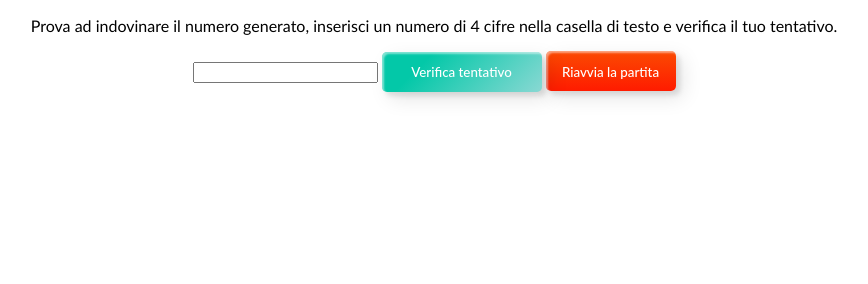
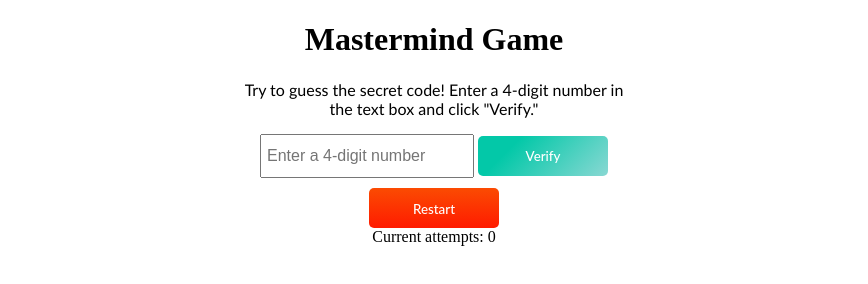
Before and after one commit to Fabio-Mignone/MASTERMIND, a plain HTML site: page Mignone_Mastermind/Index.html in a window 1280 px wide. Shown: the whole page, without its empty margins (206-1074 px from the left). Drawn offline with nearby package versions, Linux system fonts and the light colour scheme.

Commit message:
Rework and translation
complete rework of the code keeping the core functions of the Mastermind game, all texts translated into English.

```diff
--- a/Mignone_Mastermind/Index.html
+++ b/Mignone_Mastermind/Index.html
@@ -1,31 +1,22 @@
 <!DOCTYPE html>
-
+<html>
 <head>
-    <script src="https://ajax.googleapis.com/ajax/libs/jquery/3.5.1/jquery.min.js"></script>
+    <link href="main.css" rel="stylesheet" type="text/css">
+    <script src="https://ajax.googleapis.com/ajax/libs/jquery/3.5.1/jquery.min.js"></script> <!-- Include jQuery here -->
+</head>
+<body>
+    <div class="game-container">
+        <h1>Mastermind Game</h1>
+        <p class="description">
+            Try to guess the secret code! Enter a 4-digit number in the text box and click "Verify."
+        </p>
+        <input type="text" id="userValue" maxlength="4" placeholder="Enter a 4-digit number">
+        <button id="ver" class="btn-13" onclick="checkUserAttempt()">Verify</button>
+        <button class="btnlose" onclick="resetGame()">Restart</button>
+        <div id="tentativi" class="center"></div>
+        <div id="numtent" class="center"></div>
+        <div id="status" class="center"></div>
+    </div>
     <script src="main.js"></script>
-    <link href="main.css" rel="stylesheet" type="text/css">
-</head>
-<html>
-
-<body>
-    <section class="TentativiUtente" name="TentativiUtente">
-        <p class="txta">
-            Prova ad indovinare il numero generato, inserisci un numero di 4 cifre nella casella di testo e verifica il
-            tuo tentativo.
-        </p>
-        <input type="text" id="userValue"></input>
-        <button class="btn-13" id="ver" onclick="UserGet()">Verifica tentativo</button>
-        <button class="btnlose" onclick=" LoseORWinAndReset()">Riavvia la partita</button>
-    </section>
-    <section name="TentativiEseguiti" id="tentativi" class="centro">
-    </section>
-    <section name="numtentativi" class="centro">
-        <div id="numtent"></div>
-    </section>
-    <section name="statosection" class="centro">
-        <div id="status"></div>
-    </section>
-
 </body>
-
 </html>
--- a/Mignone_Mastermind/main.css
+++ b/Mignone_Mastermind/main.css
@@ -2,26 +2,77 @@ body {
     background-color: white;
 }
 
-.btnlose {
+.game-container {
+    text-align: center;
+    margin: auto;
+    max-width: 400px;
+}
+
+.description {
+    font-family: 'Trebuchet MS', 'Lucida Sans Unicode', 'Lucida Grande', 'Lucida Sans', Arial, sans-serif;
+}
+
+input[type="text"] {
+    width: 200px;
+    height: 30px;
+    padding: 5px;
+    font-size: 16px;
+    margin-bottom: 10px;
+}
+
+button {
     width: 130px;
     height: 40px;
     color: #fff;
     border-radius: 5px;
-    padding: 10px 25px;
+    padding: 0;
     font-family: 'Lato', sans-serif;
     font-weight: 500;
-    background: transparent;
     cursor: pointer;
     transition: all 0.3s ease;
     position: relative;
     display: inline-block;
-    box-shadow: inset 2px 2px 2px 0px rgba(255, 255, 255, .5),
-        7px 7px 20px 0px rgba(0, 0, 0, .1),
-        4px 4px 5px 0px rgba(0, 0, 0, .1);
     outline: none;
 }
 
-.btnlose {
+#ver {
+    background: linear-gradient(315deg, #89d8d3 0%, #03c8a8 74%);
+    border: none;
+}
+
+#ver:after {
+    position: absolute;
+    content: "";
+    width: 100%;
+    height: 0;
+    bottom: 0;
+    left: 0;
+    z-index: -1;
+    border-radius: 5px;
+    background: linear-gradient(315deg, #4dccc6 0%, #96e4df 74%);
+    box-shadow:
+        -7px -7px 20px 0px #fff9,
+        -4px -4px 5px 0px #fff9,
+        7px 7px 20px 0px #0002,
+        4px 4px 5px 0px #0001;
+    transition: all 0.3s ease;
+}
+
+#ver:hover {
+    color: #fff;
+}
+
+#ver:hover:after {
+    top: 0;
+    height: 100%;
+}
+
+#ver:active {
+    top: 2px;
+}
+
+/* Styles for the Restart button */
+button.btnlose {
     width: 130px;
     height: 40px;
     line-height: 42px;
@@ -29,16 +80,17 @@ body {
     border: none;
     background: rgb(255, 27, 0);
     background: linear-gradient(0deg, rgba(255, 27, 0, 1) 0%, rgba(251, 75, 2, 1) 100%);
+    z-index: 1;
 }
 
-.btnlose:hover {
+button.btnlose:hover {
     color: #f0094a;
     background: transparent;
     box-shadow: none;
 }
 
-.btnlose:before,
-.btnlose:after {
+button.btnlose:before,
+button.btnlose:after {
     content: '';
     position: absolute;
     top: 0;
@@ -53,85 +105,23 @@ body {
     transition: 400ms ease all;
 }
 
-.btnlose:after {
+button.btnlose:after {
     right: inherit;
     top: inherit;
     left: 0;
     bottom: 0;
 }
 
-.btnlose:hover:before,
-.btnlose:hover:after {
+button.btnlose:hover:before,
+button.btnlose:hover:after {
     width: 100%;
     transition: 800ms ease all;
 }
 
-.btn-13 {
-    width: 160px;
-    height: 40px;
-    color: #fff;
-    border-radius: 5px;
-    padding: 10px 25px;
-    font-family: 'Lato', sans-serif;
-    font-weight: 500;
-    background: transparent;
-    cursor: pointer;
-    transition: all 0.3s ease;
-    position: relative;
-    display: inline-block;
-    box-shadow: inset 2px 2px 2px 0px rgba(255, 255, 255, .5),
-        7px 7px 20px 0px rgba(0, 0, 0, .1),
-        4px 4px 5px 0px rgba(0, 0, 0, .1);
-    outline: none;
-}
-
-.btn-13 {
-    background-color: #89d8d3;
-    background-image: linear-gradient(315deg, #89d8d3 0%, #03c8a8 74%);
-    border: none;
-    z-index: 1;
-}
-
-.btn-13:after {
-    position: absolute;
-    content: "";
-    width: 100%;
-    height: 0;
-    bottom: 0;
-    left: 0;
-    z-index: -1;
-    border-radius: 5px;
-    background-color: #4dccc6;
-    background-image: linear-gradient(315deg, #4dccc6 0%, #96e4df 74%);
-    box-shadow:
-        -7px -7px 20px 0px #fff9,
-        -4px -4px 5px 0px #fff9,
-        7px 7px 20px 0px #0002,
-        4px 4px 5px 0px #0001;
-    transition: all 0.3s ease;
-}
-
-.btn-13:hover {
-    color: #fff;
-}
-
-.btn-13:hover:after {
-    top: 0;
-    height: 100%;
-}
-
-.btn-13:active {
-    top: 2px;
-}
-
-.TentativiUtente{
+#tentativi {
     text-align: center;
 }
 
-.txta{
-    font-family:'Trebuchet MS', 'Lucida Sans Unicode', 'Lucida Grande', 'Lucida Sans', Arial, sans-serif;
-}
-
-.centro{
+.centro {
     text-align: center;
 }
--- a/Mignone_Mastermind/main.js
+++ b/Mignone_Mastermind/main.js
@@ -1,108 +1,82 @@
+let secretCode = [];
+let userAttempts = 0;
+const maxAttempts = 10;
+let correctDigits = 0;
+let correctPositions = 0;
+
 $(document).ready(function () {
-    generateUniqueRandom(maxNr);
-    console.log('Unique random numbers:', ArraySistema);
+    generateSecretCode();
+    document.getElementById("numtent").innerHTML = "Current attempts: " + userAttempts;
 });
 
-let ArraySistema = [];
-let ArrayUtente = [];
-var maxNr = 9;
-var NumeroTentativi = 0;
-var CounterCorrect = 0;
-var PositionCorrect = 0;
-
-function containsDuplicates(array) {
-    if (array.length !== new Set(array).size) {
-        return true;
-    }
-    else {
-        return false;
+function generateSecretCode() {
+    secretCode = [];
+    for (let i = 0; i < 4; i++) {
+        let random = Math.floor(Math.random() * 10);
+        secretCode.push(random);
     }
 }
 
-function generateUniqueRandom(maxNr) {
-    for (i = 0; i <= 3; i++) {
-        let random = (Math.random() * maxNr).toFixed();
-        ArraySistema.push(random);
+function checkUserAttempt() {
+    let userGuessString = document.getElementById("userValue").value;
+    let userGuess = userGuessString.split('').map(Number);
+
+    if (isNaN(userGuessString) || userGuessString.length !== 4 || containsDuplicates(userGuess)) {
+        alert("Please enter a valid 4-digit number with non-repeating digits.");
+        return;
     }
-    if (containsDuplicates(ArraySistema) == true) {
-        ArraySistema.length = 0;
+
+    userAttempts++;
+    document.getElementById("numtent").innerHTML = "Current attempts: " + userAttempts;
+
+    checkNumber(userGuess);
+
+    let tentativiDiv = document.getElementById("tentativi");
+    let p = document.createElement('p');
+    p.innerHTML = 'Your guess: ' + userGuess.join('') + ' Correct digits: ' + correctDigits + ' Correct positions: ' + correctPositions;
+    tentativiDiv.appendChild(p);
+
+    if (correctPositions === 4) {
+        document.getElementById("status").innerHTML = "Congratulations! You've cracked the code!";
+        document.getElementById("ver").disabled = true;
+    } else if (userAttempts === maxAttempts) {
+        document.getElementById("status").innerHTML = "Game Over. The secret code was: " + secretCode.join('');
+        document.getElementById("ver").disabled = true;
     }
-    if (ArraySistema.length == 0) {
-        generateUniqueRandom(maxNr);
+
+    document.getElementById("userValue").value = "";
+}
+
+function containsDuplicates(array) {
+    return array.length !== new Set(array).size;
+}
+
+function checkNumber(userGuess) {
+    correctDigits = 0;
+    correctPositions = 0;
+
+    for (let i = 0; i < secretCode.length; i++) {
+        if (userGuess.includes(secretCode[i])) {
+            correctDigits++;
+            if (userGuess[i] === secretCode[i]) {
+                correctPositions++;
+            }
+        }
     }
 }
 
-function UserGet() {
-    var utentelinear = document.getElementById("userValue").value;
-    parseInt(utentelinear);
-    if (isNaN(utentelinear) === false) {
-        ArrayUtente = utentelinear.split('');
-        if (ArrayUtente.length === 4) {
-            if (containsDuplicates(ArrayUtente) === false) {
-                NumeroTentativi++;
-                document.getElementById("numtent").innerHTML = "Tenteativi attuali: " + NumeroTentativi;
-                VerificaNumero();
-                if (NumeroTentativi === 10) {
-                    document.getElementById("ver").disabled = true;
-                    document.getElementById("status").innerHTML = "HAI PERSO";
-                }
-            }
-            else {
-                ArrayUtente.length = 0;
-                alert("I numeri inseriti non devono essere uguali tra loro");
-            }
-        }
-        else {
-            ArrayUtente.length = 0;
-            alert("Inserire una sequenza di numeri lunga quattro cifre");
-        }
-    }
-    else {
-        ArrayUtente.length = 0;
-        alert("Inserire una sequenza di soli numeri lunga quattro cifre");
+function resetGame() {
+    const confirmRestart = window.confirm("Are you sure you want to restart the game? Your progress will be lost.");
+
+    if (confirmRestart) {
+        generateSecretCode();
+        userAttempts = 0;
+        correctDigits = 0;
+        correctPositions = 0;
+        document.getElementById("tentativi").innerHTML = "";
+        document.getElementById("numtent").innerHTML = "Current attempts: " + userAttempts;
+        document.getElementById("status").innerHTML = "";
+        document.getElementById("ver").disabled = false;
+        document.getElementById("userValue").value = "";
     }
 }
-
-function VerificaNumero() {
-    if (ArrayUtente.includes(ArraySistema[0])) {
-        CounterCorrect++;
-        if (ArrayUtente[0] === ArraySistema[0]) {
-            PositionCorrect++;
-        }
-    }
-    if (ArrayUtente.includes(ArraySistema[1])) {
-        CounterCorrect++;
-        if (ArrayUtente[1] === ArraySistema[1]) {
-            PositionCorrect++;
-        }
-    }
-    if (ArrayUtente.includes(ArraySistema[2])) {
-        CounterCorrect++;
-        if (ArrayUtente[2] === ArraySistema[2]) {
-            PositionCorrect++;
-        }
-    }
-    if (ArrayUtente.includes(ArraySistema[3])) {
-        CounterCorrect++;
-        if (ArrayUtente[3] === ArraySistema[3]) {
-            PositionCorrect++;
-        }
-    }
-    var tenta = document.getElementById("tentativi");
-    var p = document.createElement('p');
-    p.innerHTML = 'Il tuo tentativo: ' + ArrayUtente.toString() + ' Numero di cifre corette: ' + CounterCorrect + ' Numero di cifre nella posizione giusta: ' + PositionCorrect;
-    tenta.appendChild(p);
-    if (CounterCorrect === 4 && PositionCorrect === 4) {
-        document.getElementById("status").innerHTML = "HAI VINTO";
-        document.getElementById("ver").disabled = true;
-    }
-    else {
-        document.getElementById("status").innerHTML = "RITENTA";
-    }
-    CounterCorrect = 0;
-    PositionCorrect = 0;
-}
-
-function LoseORWinAndReset() {
-    window.location.reload();
-}
```
